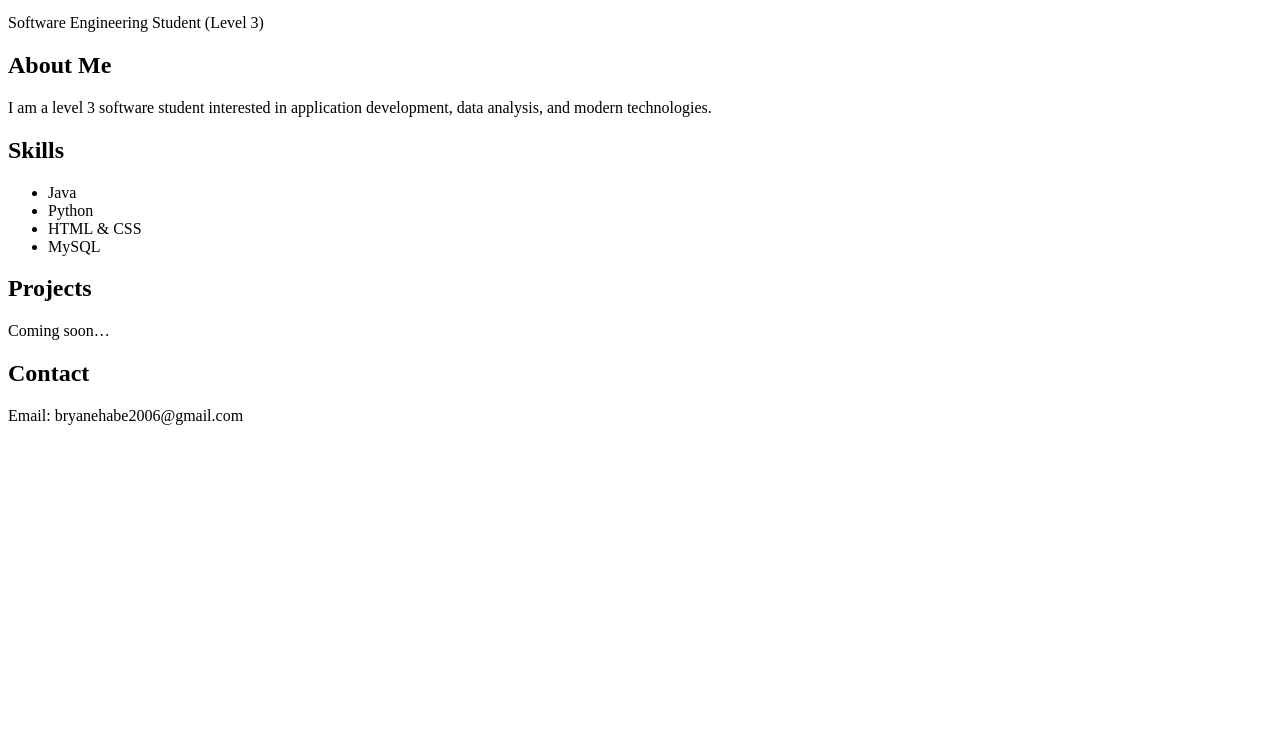
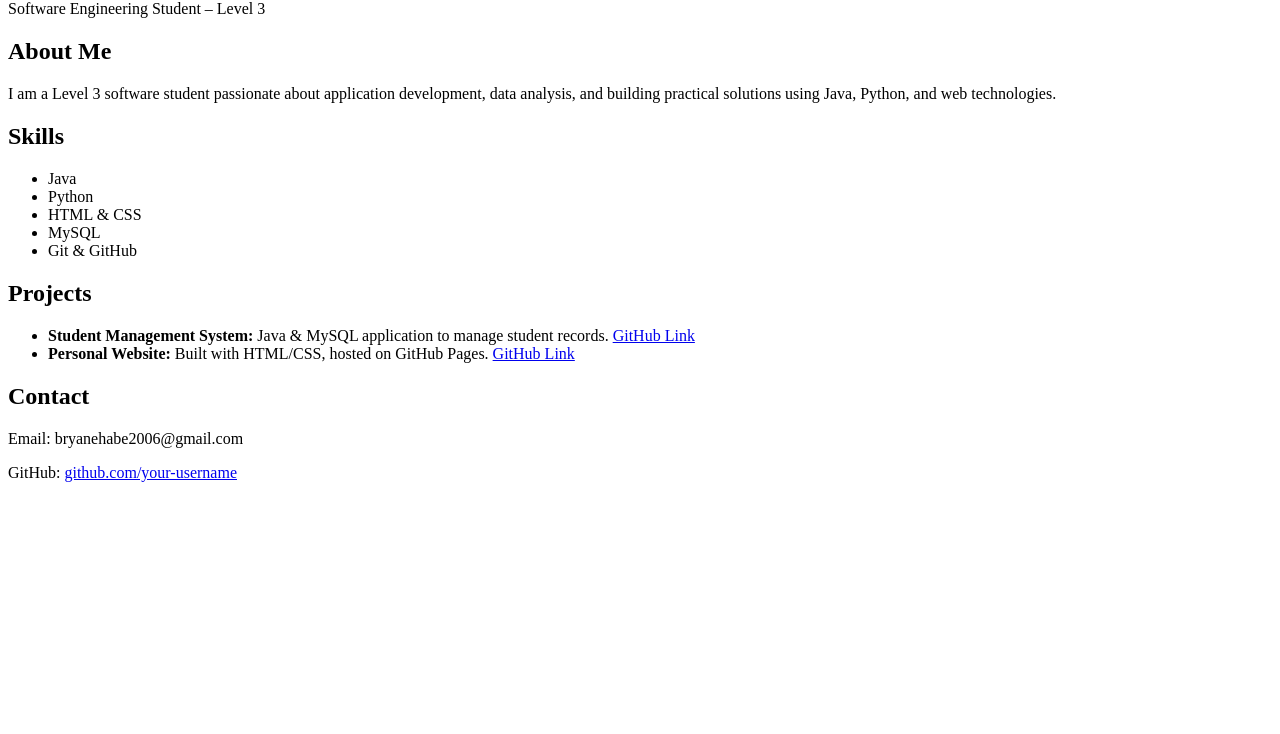
Before and after one commit to Ewanebryan/steve.github.io, a plain HTML site: page index.html in a window 1280 px wide. Shown: the part 66-800 px from the top of the page. Drawn offline with Linux system fonts and the light colour scheme.

Commit message:
Update index.html

```diff
--- a/index.html
+++ b/index.html
@@ -1,17 +1,9 @@
-<!DOCTYPE html>
-<html lang="en">
-<head>
-  <meta charset="UTF-8" />
-  <title>My Portfolio</title>
-</head>
-<body>
 <h1>EHABE EWANE STEVE BRYAN</h1>
-  <p>Software Engineering Student (Level 3)</p>
+<p>Software Engineering Student – Level 3</p>
 
 <h2>About Me</h2>
 <p>
-    I am a level 3 software student interested in application development,
-    data analysis, and modern technologies.
+I am a Level 3 software student passionate about application development, data analysis, and building practical solutions using Java, Python, and web technologies.
 </p>
 
 <h2>Skills</h2>
@@ -20,12 +12,15 @@
   <li>Python</li>
   <li>HTML & CSS</li>
   <li>MySQL</li>
+  <li>Git & GitHub</li>
 </ul>
 
 <h2>Projects</h2>
-  <p>Coming soon…</p>
+<ul>
+  <li><strong>Student Management System:</strong> Java & MySQL application to manage student records. <a href="#">GitHub Link</a></li>
+  <li><strong>Personal Website:</strong> Built with HTML/CSS, hosted on GitHub Pages. <a href="#">GitHub Link</a></li>
+</ul>
 
 <h2>Contact</h2>
 <p>Email: bryanehabe2006@gmail.com</p>
-</body>
-</html>
+<p>GitHub: <a href="https://github.com/Ewanebryan">github.com/your-username</a></p>
```
Lines whose indentation alone changed are shown as unchanged.
